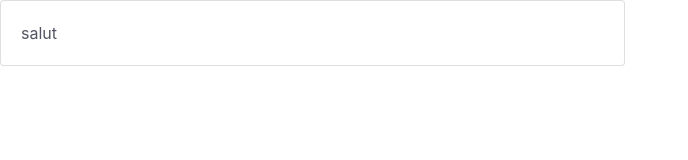
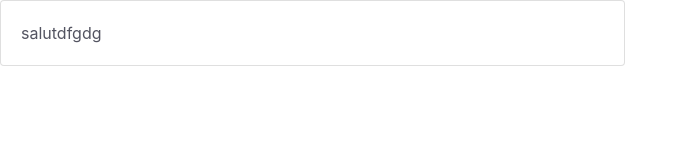
Before and after one commit to Armand-Bpp/dev_matching_front, a React (Create React App) app: page /favorites in a window 1280 px wide. Shown: the top 160 px of the page, without its empty margins (0-688 px from the left). Built offline with nearby package versions, Linux system fonts and the light colour scheme.

Commit message:
pull you1

```diff
--- a/src/components/favorites/Card.js
+++ b/src/components/favorites/Card.js
@@ -20,7 +20,7 @@ class Card extends React.Component {
                 <div class="col-sm-6">
                     <div class="card">
                     <div class="card-body">
-                       salut
+                       salutdfgdg
                     </div>
                     </div>
                 </div>
```
